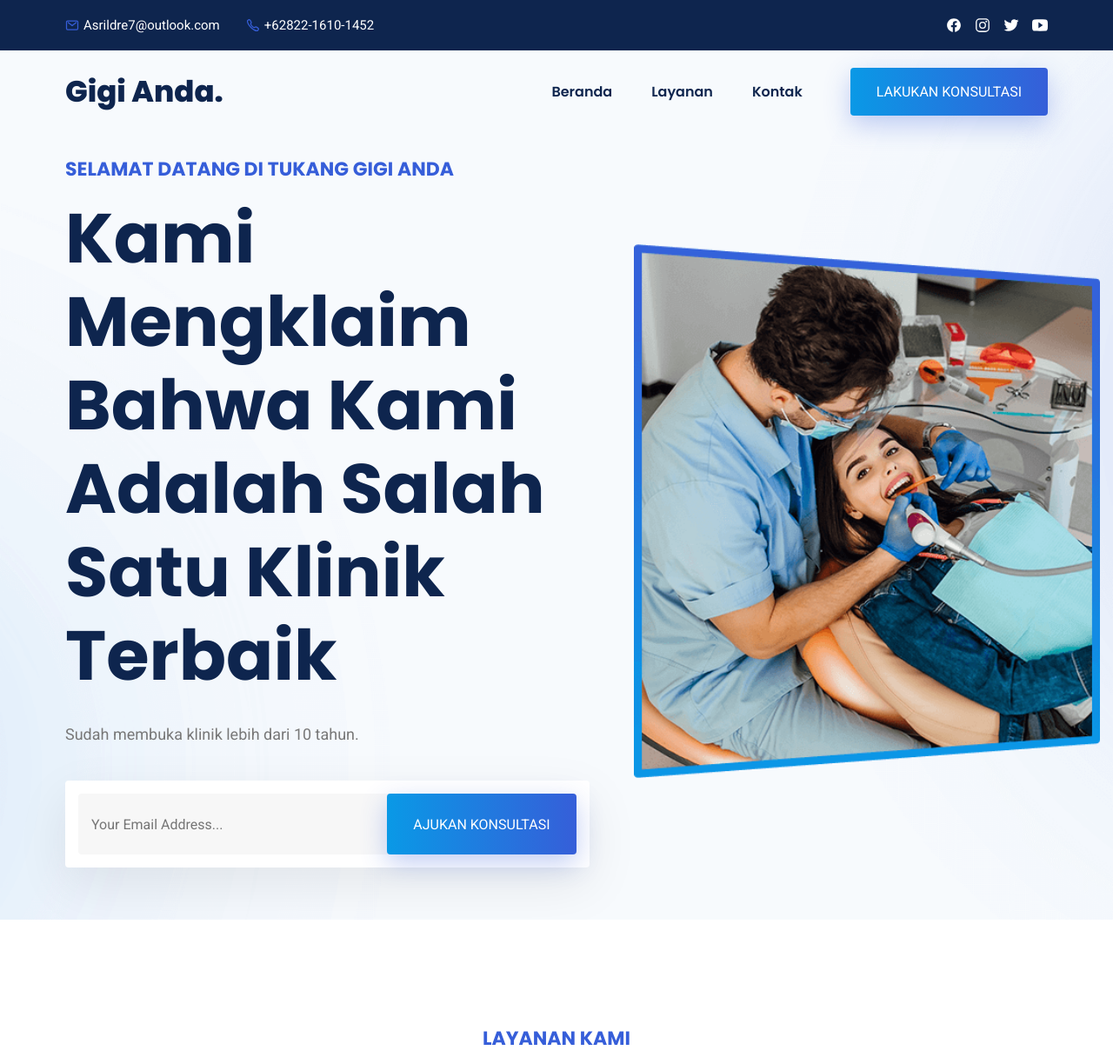
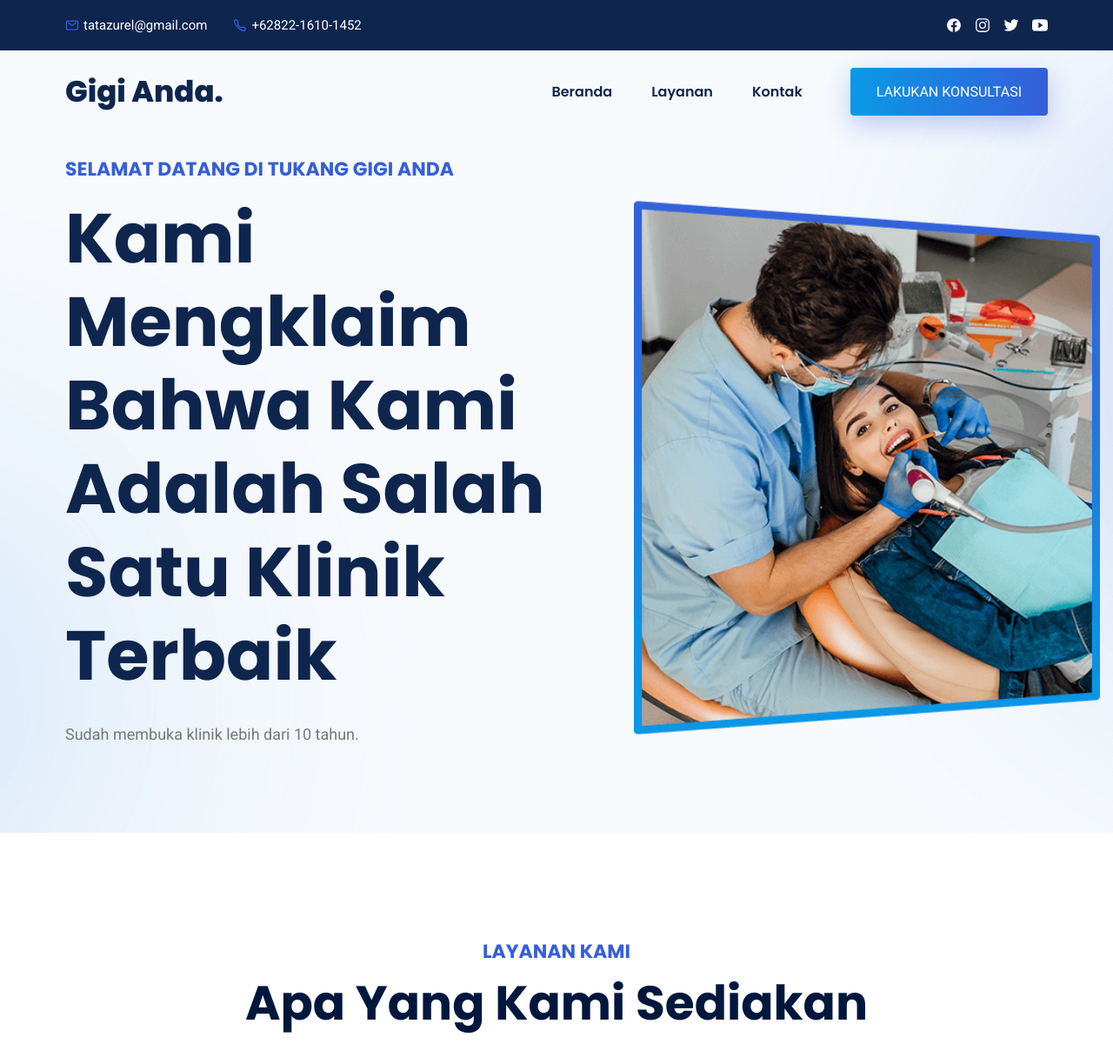
Before and after one commit to Ahriel15/turu, a PHP site: page / in a window 1280 px wide. Shown: the top 1216 px of the page at 87% size. Run offline with PHP 8.4, Linux system fonts and the light colour scheme.

Commit message:
Update index.php

```diff
--- a/turumaster/index.php
+++ b/turumaster/index.php
@@ -42,7 +42,7 @@
           <li class="contact-item">
             <ion-icon name="mail-outline"></ion-icon>
 
-            <a href="mailto:Asrildre7@outlook.com" class="contact-link">Asrildre7@outlook.com</a>
+            <a href="mailto:Asrildre7@outlook.com" class="contact-link">tatazurel@gmail.com</a>
           </li>
 
           <li class="contact-item">
@@ -144,12 +144,7 @@
              Sudah membuka klinik lebih dari 10 tahun.
             </p>
 
-            <form action="" class="hero-form">
-              <input type="email" name="email_address" aria-label="email" placeholder="Your Email Address..." required
-                class="email-field">
 
-              <button type="submit" class="btn">Ajukan Konsultasi</button>
-            </form>
 
           </div>
 
@@ -657,7 +652,7 @@
               <ion-icon name="mail-outline"></ion-icon>
             </div>
 
-            <a href="mailto:Asrildre7@outlook.com" class="footer-link">Asrielldre7@outlook.com</a>
+            <a href="mailto:tatazurel@gmail.com" class="footer-link">tatazurel@gmail.com</a>
           </li>
 
         </ul>
```
